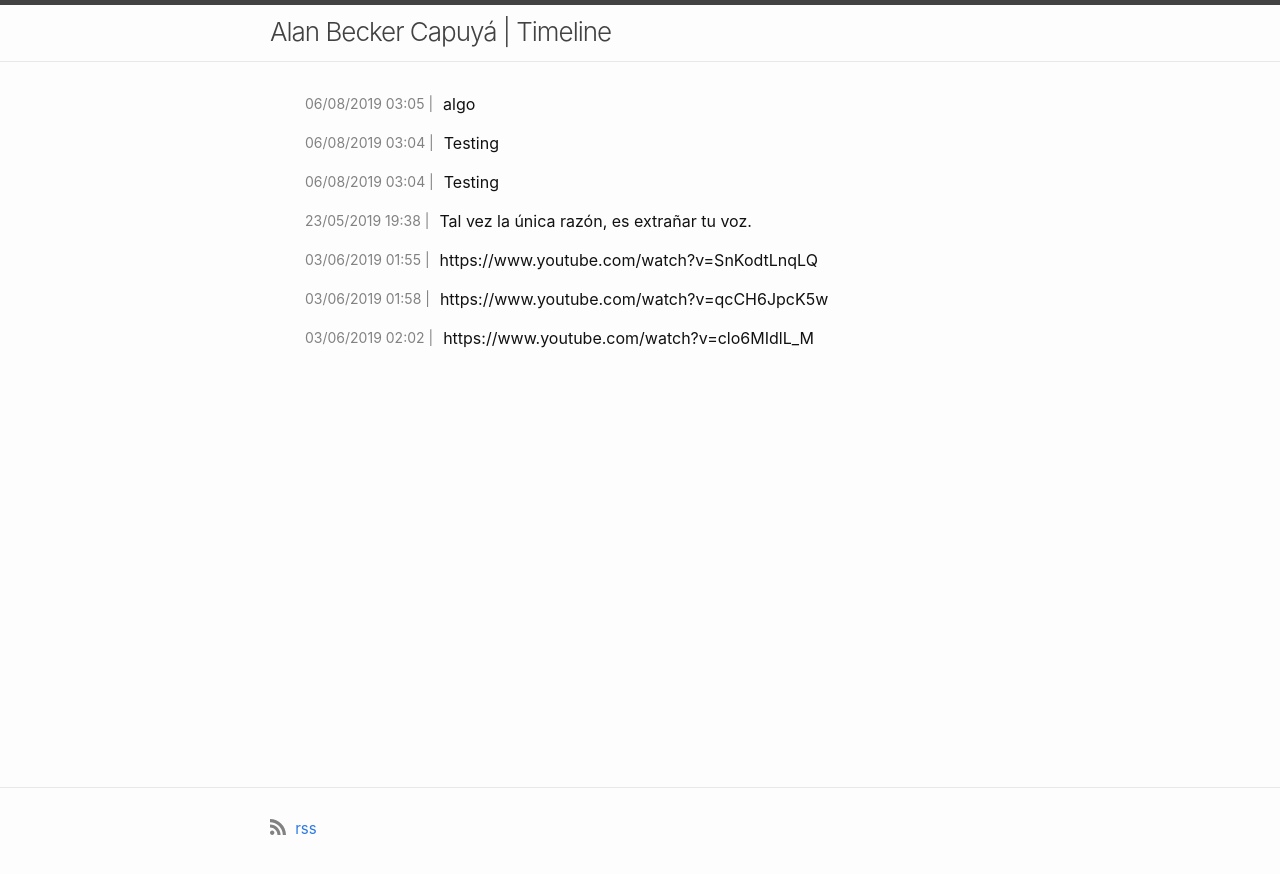
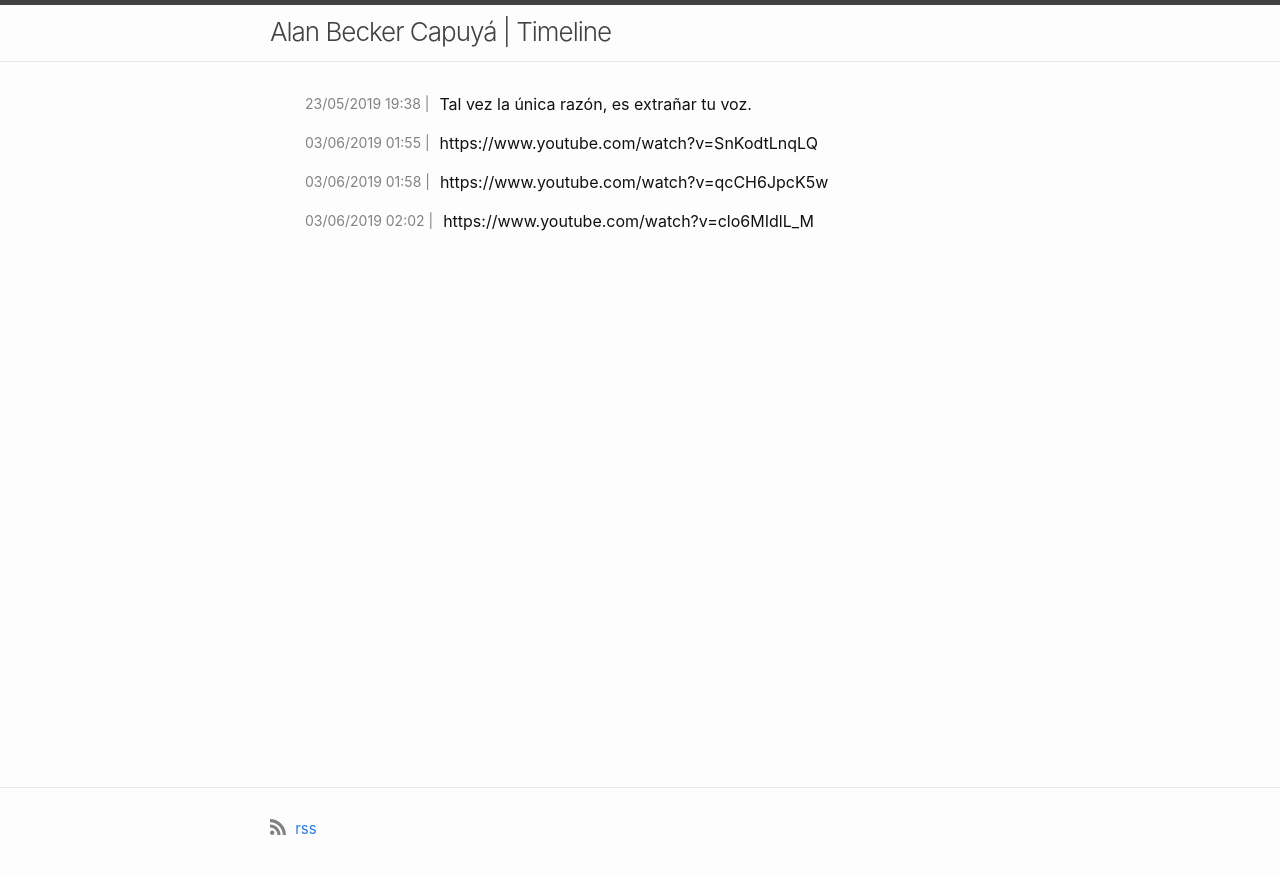
Before and after one commit to alandooz/timeline, a Jekyll site: the page built from index.md, in a window 1280 px wide. Shown: the top 874 px of the page. Built offline with Jekyll 4.4.1, drawn with Linux system fonts in a browser that asks for light colours; some of the changed lines change nothing that is shown.

Commit message:
Update microposts.json

```diff
--- a/_data/microposts.json
+++ b/_data/microposts.json
@@ -1 +1 @@
-[{"id":"a6d1fd78-f72e-43d8-8611-353c7c15e7b5","micropost":"algo","files":[],"created_at":"2019-08-06T03:05:30.806Z","updated_at":"2019-08-06T03:05:30.806Z"},{"id":"50d6de51-52fb-41b9-b4e1-62acf11e49b6","micropost":"Testing","files":[],"created_at":"2019-08-06T03:04:10.021Z","updated_at":"2019-08-06T03:04:10.021Z"},{"id":"7e082cfc-0d5f-49de-89fa-e0032f461330","micropost":"Testing","files":[],"created_at":"2019-08-06T03:04:05.300Z","updated_at":"2019-08-06T03:04:05.300Z"},{"id":"0eb3fa75-5db5-4507-a8b5-06af45f5cb57","micropost":"Tal vez la única razón, es extrañar tu voz.","files":[],"created_at":"2019-05-23T19:38:07.104Z","updated_at":"2019-05-23T19:38:07.104Z"},{"id":"48779bec-eaa3-4d5a-bb85-310097798cfa","micropost":"https://www.youtube.com/watch?v=SnKodtLnqLQ","files":[],"created_at":"2019-06-03T01:55:18.407Z","updated_at":"2019-06-03T01:55:18.407Z"},{"id":"d8802263-6a87-4efd-a697-dde337539c95","micropost":"https://www.youtube.com/watch?v=qcCH6JpcK5w","files":[],"created_at":"2019-06-03T01:58:18.407Z","updated_at":"2019-06-03T01:58:18.407Z"},{"id":"61ca5f20-2716-46de-99d0-28d772c6dca0","micropost":"https://www.youtube.com/watch?v=clo6MIdlL_M","files":[],"created_at":"2019-06-03T02:02:18.407Z","updated_at":"2019-06-03T02:02:18.407Z"}]
+[{"id":"0eb3fa75-5db5-4507-a8b5-06af45f5cb57","micropost":"Tal vez la única razón, es extrañar tu voz.","files":[],"created_at":"2019-05-23T19:38:07.104Z","updated_at":"2019-05-23T19:38:07.104Z"},{"id":"48779bec-eaa3-4d5a-bb85-310097798cfa","micropost":"https://www.youtube.com/watch?v=SnKodtLnqLQ","files":[],"created_at":"2019-06-03T01:55:18.407Z","updated_at":"2019-06-03T01:55:18.407Z"},{"id":"d8802263-6a87-4efd-a697-dde337539c95","micropost":"https://www.youtube.com/watch?v=qcCH6JpcK5w","files":[],"created_at":"2019-06-03T01:58:18.407Z","updated_at":"2019-06-03T01:58:18.407Z"},{"id":"61ca5f20-2716-46de-99d0-28d772c6dca0","micropost":"https://www.youtube.com/watch?v=clo6MIdlL_M","files":[],"created_at":"2019-06-03T02:02:18.407Z","updated_at":"2019-06-03T02:02:18.407Z"}]
```
